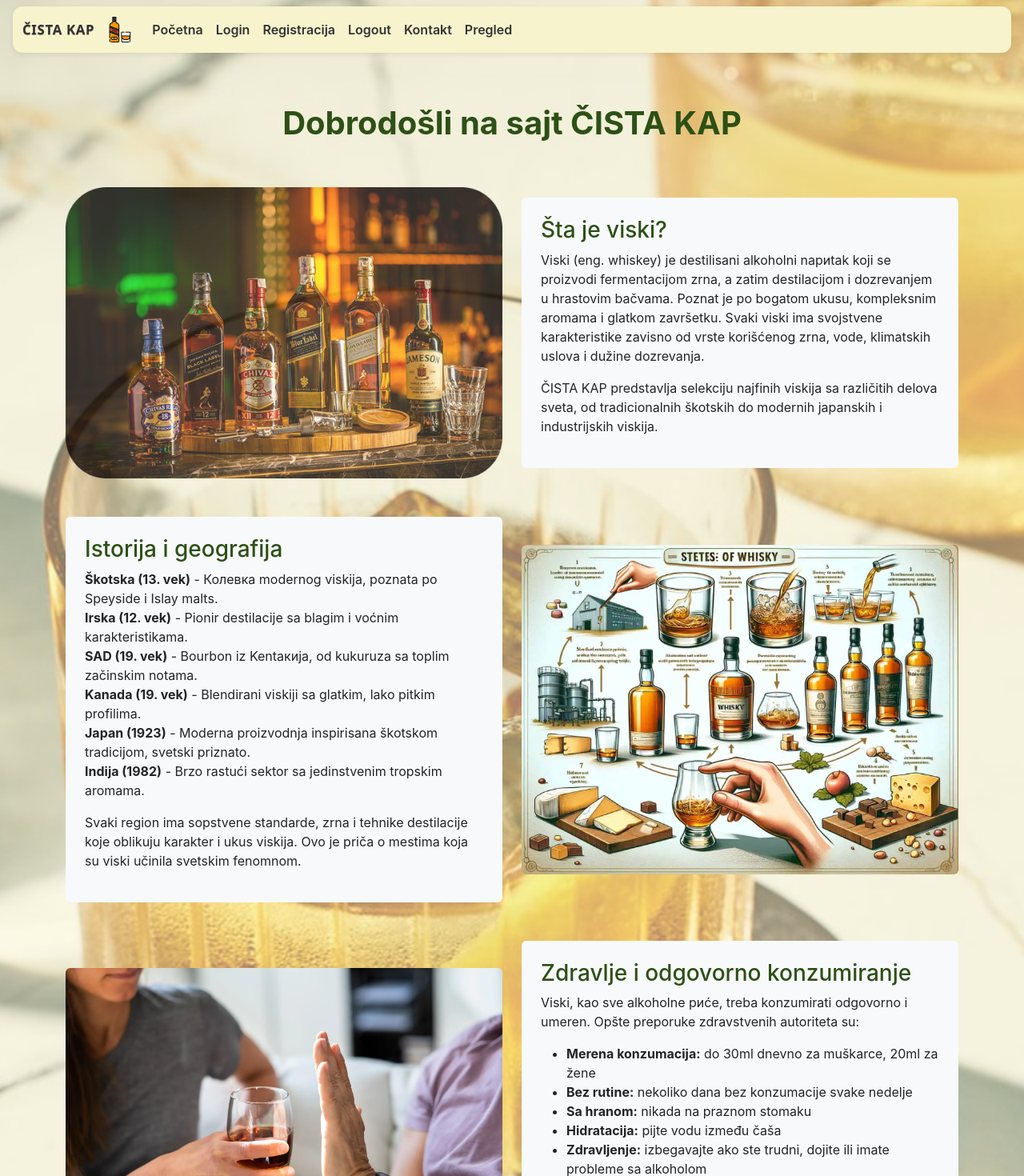
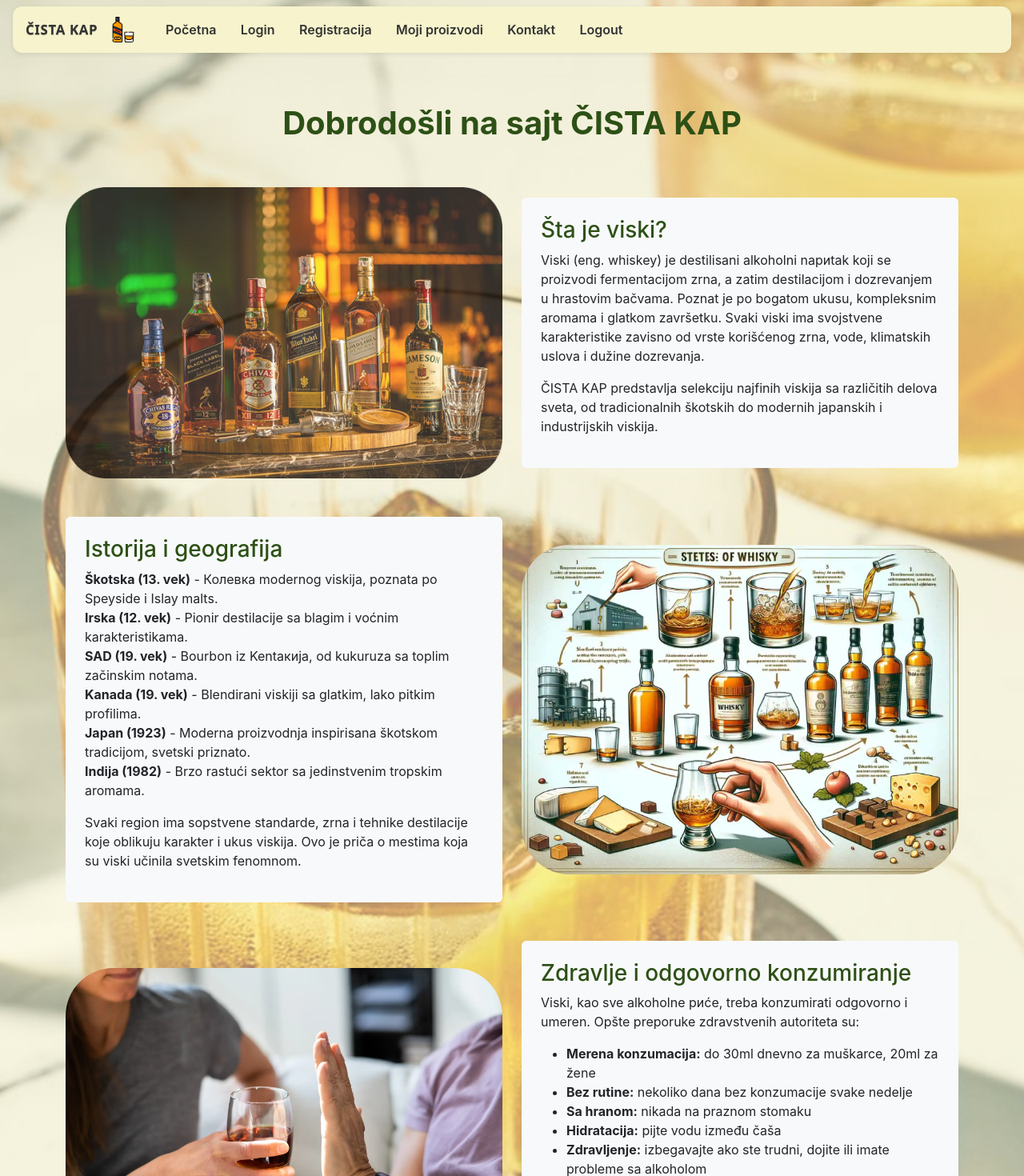
Before and after one commit to elab-development/klijentske-veb-tehnologije-i-skriptni-jezici-2025-26-2024-0544-pracenje-porekla-proizvoda, a React (Create React App) app: page / in a window 1280 px wide. Shown: the top 1470 px of the page at 80% size. Built offline with nearby package versions, Linux system fonts and the light colour scheme; sample sign-in values are in the browser's storage; the HTML template or start-up script is replaced by a standard one.

Commit message:
Izmenjene slike na pocetnoj strani i izmenjen nav meni.

```diff
--- a/src/components/NavigationMenu.tsx
+++ b/src/components/NavigationMenu.tsx
@@ -1,10 +1,17 @@
 // src/components/NavigationMenu.tsx
-import React from 'react';
+import React, { useState, useEffect } from 'react';
 import { Navbar, Nav, Container, Image } from 'react-bootstrap';
-import { Link } from 'react-router-dom';
+import { Link, useLocation } from 'react-router-dom';
 import whiskeyImage from '../images/whiskey.png';
 
 const NavigationMenu: React.FC = () => {
+  const location = useLocation();
+  const [loggedIn, setLoggedIn] = useState(false);
+
+  useEffect(() => {
+    setLoggedIn(!!localStorage.getItem('user'));
+  }, [location]);
+
   return (
     <Navbar className="app-navbar mx-3 my-2" bg="dark" variant="dark" expand="lg">
       <Container fluid className="px-0">
@@ -18,9 +25,9 @@ const NavigationMenu: React.FC = () => {
             <Nav.Link as={Link} to="/">Početna</Nav.Link>
             <Nav.Link as={Link} to="/login">Login</Nav.Link>
             <Nav.Link as={Link} to="/register">Registracija</Nav.Link>
-            <Nav.Link as={Link} to="/logout">Logout</Nav.Link>
+            <Nav.Link as={Link} to="/pregled">Moji proizvodi</Nav.Link>
             <Nav.Link as={Link} to="/kontakt">Kontakt</Nav.Link>
-            <Nav.Link as={Link} to="/pregled">Pregled</Nav.Link>
+            {loggedIn && <Nav.Link as={Link} to="/logout">Logout</Nav.Link>}
           </Nav>
         </Navbar.Collapse>
       </Container>
--- a/src/pages/Home.tsx
+++ b/src/pages/Home.tsx
@@ -21,7 +21,7 @@ const Home: React.FC = () => {
         {/* Red 1: Slika pozadina2 (levo) + tekst o viskiju (desno) */}
         <Row className="mb-5 align-items-center">
           <Col md={6} className="mb-3 mb-md-0">
-            <Image src={pozadina2} alt="Whiskey production" fluid rounded style={{ borderRadius: '25%' }} />
+            <Image src={pozadina2} alt="Whiskey production" fluid rounded className="home-rounded-img" />
           </Col>
           <Col md={6}>
             <div className="p-4 bg-light rounded" style={{ backgroundColor: 'rgba(255, 255, 255, 0.9)', borderRadius: '25%' }}>
@@ -60,14 +60,14 @@ const Home: React.FC = () => {
             </div>
           </Col>
           <Col md={6} className="mb-3 mb-md-0">
-            <Image src={pozadina3} alt="World map whiskey regions" fluid rounded style={{ borderRadius: '25%' }} />
+            <Image src={pozadina3} alt="World map whiskey regions" fluid rounded className="home-rounded-img-secondary" />
           </Col>
         </Row>
 
         {/* Red 3: Slika (levo) + tekst o zdravlju (desno) */}
         <Row className="mb-5 align-items-center">
           <Col md={6} className="mb-3 mb-md-0">
-            <Image src={zdravlje} alt="Health consciousness" fluid rounded style={{ borderRadius: '25%' }} />
+            <Image src={zdravlje} alt="Health consciousness" fluid rounded className="home-rounded-img-secondary" />
           </Col>
           <Col md={6}>
             <div className="p-4 bg-light rounded" style={{ backgroundColor: 'rgba(255, 255, 255, 0.9)', borderRadius: '25%' }}>
--- a/src/styles/custom.css
+++ b/src/styles/custom.css
@@ -45,16 +45,31 @@ body {
 }
 
 .app-navbar .navbar-brand-custom {
-  padding-left: 12px;
+  padding-left: 16px;
+  margin-right: 1.8rem;
 }
 
 .app-navbar .nav-link {
   color: #333333 !important;
   font-weight: 600;
+  margin-right: 0.9rem;
+}
+
+.app-navbar .nav-link:last-child {
+  margin-right: 0;
 }
 
 .app-navbar .navbar-toggler {
   border-color: rgba(0,0,0,0.15);
+}
+
+/* Image rounding for homepage visuals */
+.home-rounded-img {
+  border-radius: 12px !important;
+}
+
+.home-rounded-img-secondary {
+  border-radius: 60px !important;
 }
 
 /* Footer styles */
```
